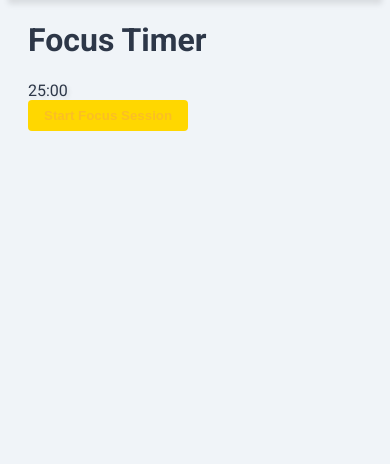
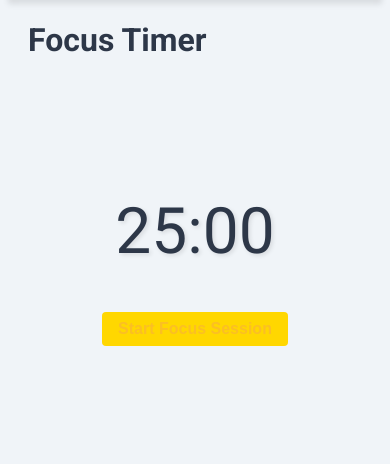
Before and after one commit to poeticinspiired/ADHDFocus, a Flask app: page /focus in a window 390 px wide; the page is wider, and only the part inside the window is pictured. Shown: the part 96-560 px from the top of that part. Run offline with Flask 3, Linux system fonts and the light colour scheme; data that the repository does not hold is empty.

Commit message:
Agent query: Is the Focus Timer and "Start Focus Session" button centered on the Focus page? Are they responsive on different screen sizes?

```diff
--- a/app/static/css/styles.css
+++ b/app/static/css/styles.css
@@ -504,8 +504,13 @@ body.dark-mode .add-habit-form {
 }
 
 #focus-container {
+    display: flex;
+    flex-direction: column;
+    align-items: center;
+    justify-content: center;
     transition: all 0.5s ease-in-out;
     overflow: hidden;
+    height: 24rem;
 }
 
 #focus-container.focus-active {
@@ -516,8 +521,42 @@ body.dark-mode .add-habit-form {
     transition: background 0.5s ease-in-out;
 }
 
+#focus-content {
+    display: flex;
+    flex-direction: column;
+    align-items: center;
+    justify-content: center;
+    width: 100%;
+    height: 100%;
+    padding: 2rem;
+}
+
 #focus-timer {
+    font-size: 6rem;
+    line-height: 1;
     text-shadow: 2px 2px 4px rgba(0, 0, 0, 0.1);
+    margin-bottom: 2rem;
+}
+
+#start-focus,
+#end-focus {
+    font-size: 1.25rem;
+    padding: 0.75rem 1.5rem;
+    margin-top: 1rem;
+    min-width: 200px;
+}
+
+@media (max-width: 640px) {
+    #focus-timer {
+        font-size: 4rem;
+    }
+
+    #start-focus,
+    #end-focus {
+        font-size: 1rem;
+        padding: 0.5rem 1rem;
+        min-width: 160px;
+    }
 }
 
 @keyframes confetti-fall {
@@ -663,7 +702,6 @@ body.dark-mode .insight-item {
 .text-green-500 { color: #10b981; }
 .text-purple-500 { color: #8b5cf6; }
 
-/* Resources Styles */
 .resource-card {
     background-color: var(--card-bg-light);
     border-radius: 0.5rem;
--- a/app/templates/focus.html
+++ b/app/templates/focus.html
@@ -3,9 +3,9 @@
 {% block content %}
 <div class="max-w-2xl mx-auto text-center">
     <h1 class="text-4xl font-bold mb-6 text-gray-800 dark:text-gray-200 slide-in">Focus Timer</h1>
-    <div id="focus-container" class="mt-8 w-full h-96 rounded-lg shadow-lg overflow-hidden relative">
+    <div id="focus-container" class="mt-8 w-full h-96 rounded-lg shadow-lg overflow-hidden relative flex flex-col items-center justify-center">
         <div id="focus-background" class="absolute inset-0 bg-gradient-to-br from-yellow-300 to-yellow-500 dark:from-yellow-600 dark:to-yellow-800 transition-all duration-500"></div>
-        <div id="focus-content" class="relative z-10 h-full flex flex-col justify-center items-center">
+        <div id="focus-content" class="relative z-10 flex flex-col items-center justify-center w-full h-full">
             <div id="focus-timer" class="text-8xl font-bold text-gray-800 dark:text-gray-200 mb-8 transition-all duration-300 transform hover:scale-110">25:00</div>
             <button id="start-focus" class="btn bg-white text-yellow-500 hover:bg-yellow-100 dark:bg-gray-800 dark:text-yellow-400 dark:hover:bg-gray-700 transform hover:scale-105 transition-all">
                 Start Focus Session
```
